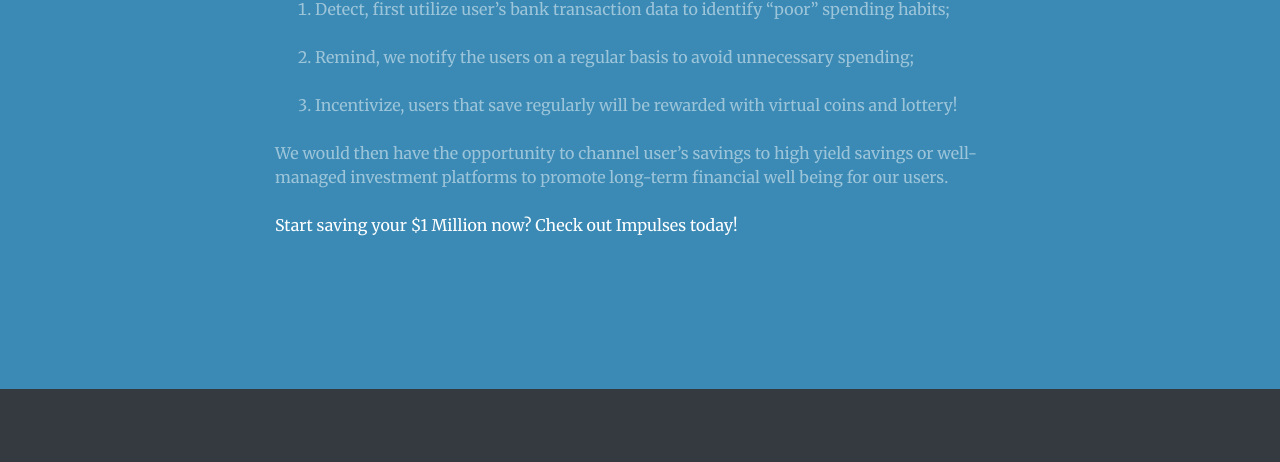
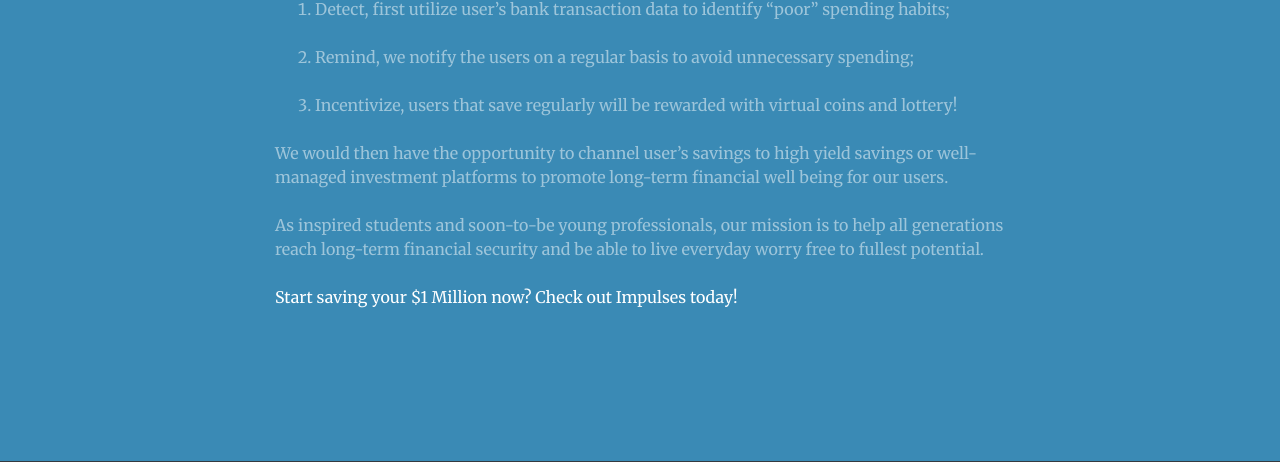
Before and after one commit to MSDS698/2020-product-analytics-group-project-impulses, a Flask app: page / in a window 1280 px wide. Shown: the part 1428-1890 px from the top of the page. Run offline with Flask 2, Linux system fonts and the light colour scheme; some libraries are stand-ins or nearby versions.

Commit message:
formating more

```diff
--- a/app/templates/home.html
+++ b/app/templates/home.html
@@ -94,6 +94,10 @@
                     <p class="text-white-50 mb-4">We would then have the opportunity to channel user’s
                         savings to high yield savings or well-managed investment platforms to promote
                         long-term financial well being for our users. </p>
+
+                    <p class="text-white-50 mb-4">As inspired students and soon-to-be young professionals, our mission
+                        is to help all generations reach long-term financial security and be able to live
+                        everyday worry free to fullest potential. </p>
                     <p class="text-white mb-4"> Start saving your $1 Million now?
                             Check out Impulses today! </p>
                 </div>
```
